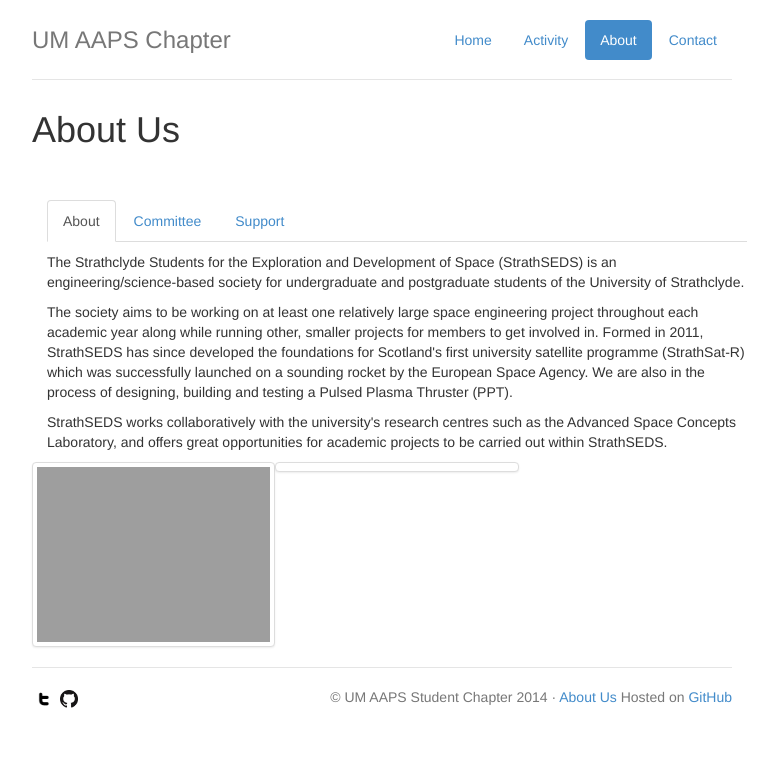
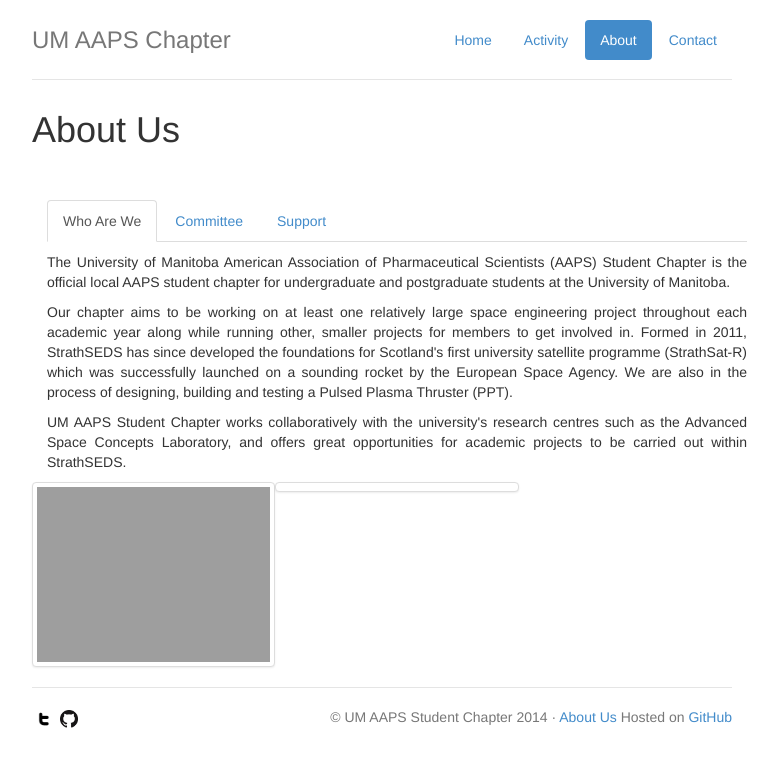
Before and after one commit to umaaps/umaaps.github.io, a Jekyll site: the page built from about.html, in a window 1280 px wide. Shown: the top 767 px of the page, without its empty margins (258-1036 px from the left). Built offline with Jekyll 4.4.1, drawn with Linux system fonts in a browser that asks for light colours.

Commit message:
modify about.html

```diff
--- a/about.html
+++ b/about.html
@@ -8,7 +8,7 @@ permalink: /about/
 
 <div class="container">
     <ul class="nav nav-tabs">
-        <li class="nav active"><a href="#about" data-toggle="tab">About</a></li>
+        <li class="nav active"><a href="#who" data-toggle="tab">Who Are We</a></li>
         <li class="nav"><a href="#committee" data-toggle="tab">Committee</a></li>
         <li class="nav"><a href="#support" data-toggle="tab">Support</a></li>
     </ul>
@@ -17,13 +17,13 @@ permalink: /about/
     <div class="tab-content">
 
     	<!-- ABOUT -->
-        <div class="tab-pane fade in active" id="about">
+        <div class="tab-pane fade in active" id="who">
 
         	<section>
         		<p></p>
-            	<p>The Strathclyde Students for the Exploration and Development of Space (StrathSEDS) is an engineering/science-based society for undergraduate and postgraduate students of the University of Strathclyde.</p>
-            	<p>The society aims to be working on at least one relatively large space engineering project throughout each academic year along while running other, smaller projects for members to get involved in. Formed in 2011, StrathSEDS has since developed the foundations for Scotland's first university satellite programme (StrathSat-R) which was successfully launched on a sounding rocket by the European Space Agency. We are also in the process of designing, building and testing a Pulsed Plasma Thruster (PPT).</p>
-            	<p>StrathSEDS works collaboratively with the university's research centres such as the Advanced Space Concepts Laboratory, and offers great opportunities for academic projects to be carried out within StrathSEDS.</p>
+            	<p align="justify">The University of Manitoba American Association of Pharmaceutical Scientists (AAPS) Student Chapter is the official local AAPS student chapter for undergraduate and postgraduate students at the University of Manitoba.</p>
+            	<p align="justify">Our chapter aims to be working on at least one relatively large space engineering project throughout each academic year along while running other, smaller projects for members to get involved in. Formed in 2011, StrathSEDS has since developed the foundations for Scotland's first university satellite programme (StrathSat-R) which was successfully launched on a sounding rocket by the European Space Agency. We are also in the process of designing, building and testing a Pulsed Plasma Thruster (PPT).</p>
+            	<p align="justify">UM AAPS Student Chapter works collaboratively with the university's research centres such as the Advanced Space Concepts Laboratory, and offers great opportunities for academic projects to be carried out within StrathSEDS.</p>
 
             	<div class="row">
                 	<div class="col-xs-6 col-sm-4 thumbnail"><img class="img-responsive" src="{{site.imageurl}}logos/alumni-fund.jpg" alt="StrathSEDS is part funded by the University of Strathclyde Alumni Fund"></div>
@@ -62,6 +62,7 @@ permalink: /about/
         <div class="tab-pane fade" id="support">
 
         	<section>
+        		<p></p>
             		<table>
                 		<tr><td>
                     		<address>
```
